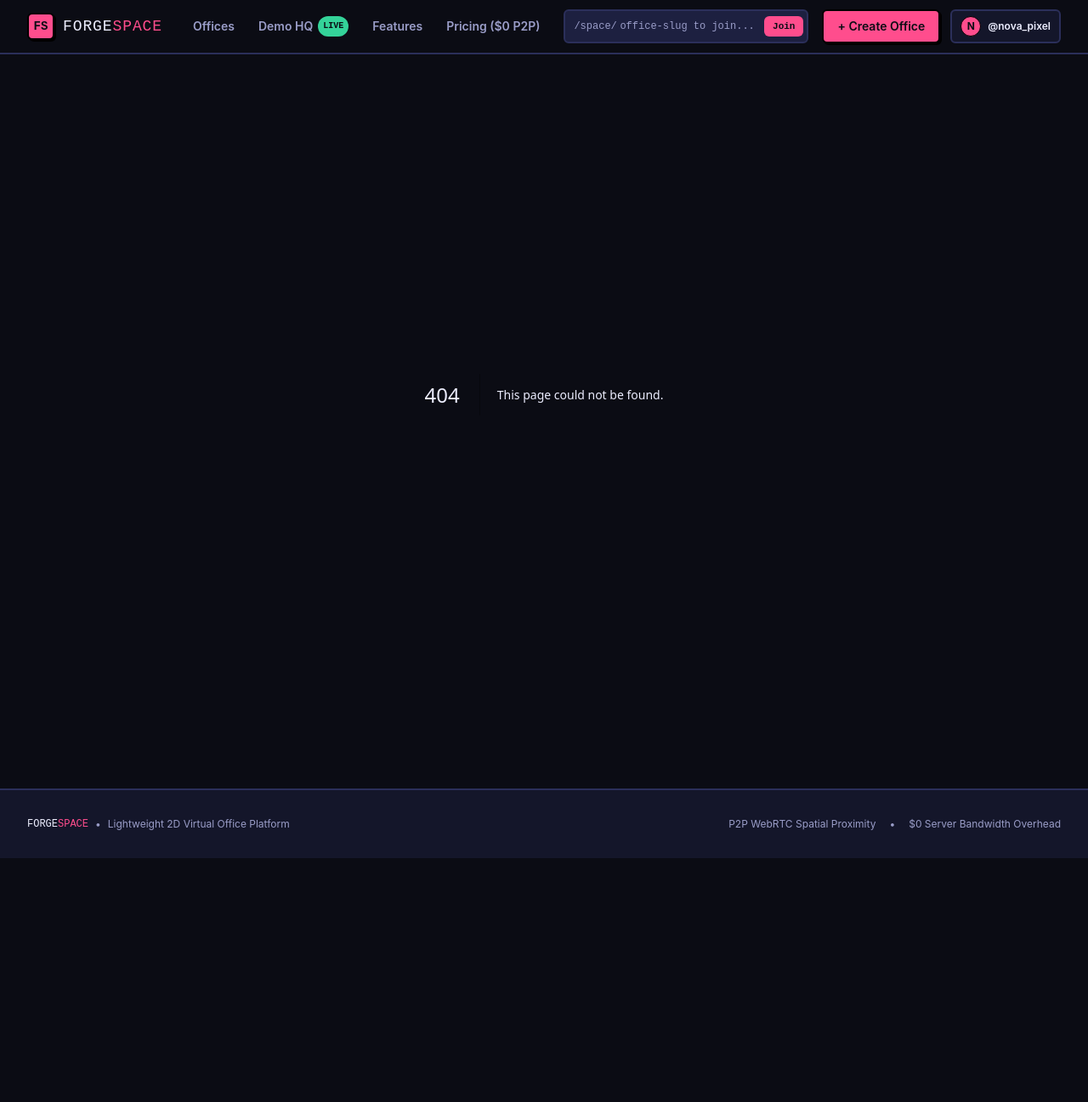
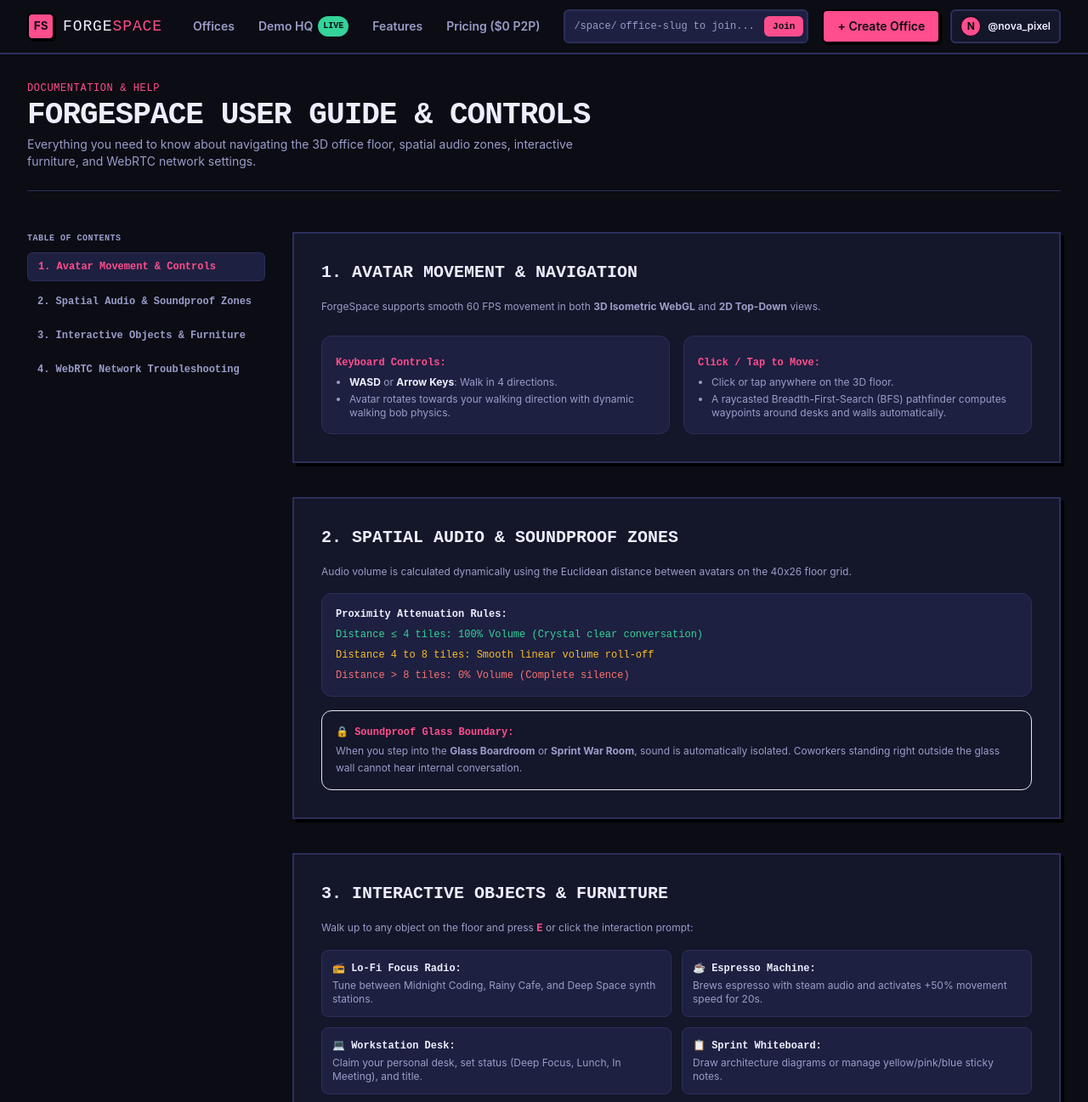
Before and after one commit to jerryboss322/arcade-forge, a Next.js app: page /docs in a window 1280 px wide. Before the commit this address had no page. Shown: the top 1297 px of the page at 85% size. Before the commit the page ends 1010 px from the top, so only its background shows below. Built offline with nearby package versions, Linux system fonts and the light colour scheme.

Commit message:
feat(docs): add comprehensive user guide, controls, and network troubleshooting documentation

```diff
--- /dev/null
+++ b/src/app/docs/page.tsx
@@ -0,0 +1,170 @@
+"use client";
+
+import React from "react";
+import Link from "next/link";
+
+export default function DocsPage() {
+  return (
+    <div className="py-8 px-4 md:px-8 max-w-[1280px] mx-auto space-y-12">
+      {/* Header */}
+      <div className="border-b border-border pb-6">
+        <div className="text-xs font-mono text-accent uppercase tracking-wider mb-1">
+          Documentation & Help
+        </div>
+        <h1 className="font-display text-2xl md:text-4xl font-extrabold text-text uppercase tracking-tight">
+          ForgeSpace User Guide & Controls
+        </h1>
+        <p className="text-xs md:text-sm text-text-muted mt-1 max-w-2xl">
+          Everything you need to know about navigating the 3D office floor, spatial audio zones, interactive furniture, and WebRTC network settings.
+        </p>
+      </div>
+
+      <div className="grid grid-cols-1 lg:grid-cols-4 gap-8">
+        {/* Navigation Sidebar */}
+        <div className="lg:col-span-1 space-y-2 text-xs font-display font-semibold">
+          <div className="text-[10px] font-mono text-text-muted uppercase tracking-wider mb-2">
+            Table of Contents
+          </div>
+          <a
+            href="#movement"
+            className="block px-3 py-2 rounded-control bg-surface-2 text-accent border border-border"
+          >
+            1. Avatar Movement & Controls
+          </a>
+          <a
+            href="#audio-zones"
+            className="block px-3 py-2 rounded-control text-text-muted hover:text-text hover:bg-surface transition-colors"
+          >
+            2. Spatial Audio & Soundproof Zones
+          </a>
+          <a
+            href="#interactive"
+            className="block px-3 py-2 rounded-control text-text-muted hover:text-text hover:bg-surface transition-colors"
+          >
+            3. Interactive Objects & Furniture
+          </a>
+          <a
+            href="#webrtc"
+            className="block px-3 py-2 rounded-control text-text-muted hover:text-text hover:bg-surface transition-colors"
+          >
+            4. WebRTC Network Troubleshooting
+          </a>
+        </div>
+
+        {/* Content Body */}
+        <div className="lg:col-span-3 space-y-10">
+          {/* Section 1: Movement */}
+          <section id="movement" className="p-6 md:p-8 rounded-container bg-surface border-2 border-border shadow-arcade space-y-4">
+            <h2 className="font-display text-xl font-bold text-text uppercase">
+              1. Avatar Movement & Navigation
+            </h2>
+            <p className="text-xs text-text-muted leading-relaxed font-sans">
+              ForgeSpace supports smooth 60 FPS movement in both <b>3D Isometric WebGL</b> and <b>2D Top-Down</b> views.
+            </p>
+
+            <div className="grid grid-cols-1 sm:grid-cols-2 gap-4 pt-2">
+              <div className="p-4 bg-surface-2 rounded-xl border border-border space-y-1.5">
+                <span className="font-display font-bold text-accent text-xs">
+                  Keyboard Controls:
+                </span>
+                <ul className="text-xs text-text-muted space-y-1 list-disc pl-4 font-sans">
+                  <li><b className="text-text">WASD</b> or <b className="text-text">Arrow Keys</b>: Walk in 4 directions.</li>
+                  <li>Avatar rotates towards your walking direction with dynamic walking bob physics.</li>
+                </ul>
+              </div>
+
+              <div className="p-4 bg-surface-2 rounded-xl border border-border space-y-1.5">
+                <span className="font-display font-bold text-accent text-xs">
+                  Click / Tap to Move:
+                </span>
+                <ul className="text-xs text-text-muted space-y-1 list-disc pl-4 font-sans">
+                  <li>Click or tap anywhere on the 3D floor.</li>
+                  <li>A raycasted Breadth-First-Search (BFS) pathfinder computes waypoints around desks and walls automatically.</li>
+                </ul>
+              </div>
+            </div>
+          </section>
+
+          {/* Section 2: Spatial Audio */}
+          <section id="audio-zones" className="p-6 md:p-8 rounded-container bg-surface border-2 border-border shadow-arcade space-y-4">
+            <h2 className="font-display text-xl font-bold text-text uppercase">
+              2. Spatial Audio & Soundproof Zones
+            </h2>
+            <p className="text-xs text-text-muted leading-relaxed font-sans">
+              Audio volume is calculated dynamically using the Euclidean distance between avatars on the 40x26 floor grid.
+            </p>
+
+            <div className="p-4 bg-surface-2 rounded-xl border border-border font-mono text-xs space-y-2">
+              <div className="text-text font-bold">Proximity Attenuation Rules:</div>
+              <div className="text-emerald-400">Distance &le; 4 tiles: 100% Volume (Crystal clear conversation)</div>
+              <div className="text-amber-400">Distance 4 to 8 tiles: Smooth linear volume roll-off</div>
+              <div className="text-red-400">Distance &gt; 8 tiles: 0% Volume (Complete silence)</div>
+            </div>
+
+            <div className="p-4 bg-accent/10 border border-accent/30 rounded-xl text-xs space-y-1">
+              <span className="font-display font-bold text-accent">🔒 Soundproof Glass Boundary:</span>
+              <p className="text-text-muted font-sans leading-relaxed">
+                When you step into the <b>Glass Boardroom</b> or <b>Sprint War Room</b>, sound is automatically isolated. Coworkers standing right outside the glass wall cannot hear internal conversation.
+              </p>
+            </div>
+          </section>
+
+          {/* Section 3: Interactive Furniture */}
+          <section id="interactive" className="p-6 md:p-8 rounded-container bg-surface border-2 border-border shadow-arcade space-y-4">
+            <h2 className="font-display text-xl font-bold text-text uppercase">
+              3. Interactive Objects & Furniture
+            </h2>
+            <p className="text-xs text-text-muted leading-relaxed font-sans">
+              Walk up to any object on the floor and press <b className="text-accent">E</b> or click the interaction prompt:
+            </p>
+
+            <div className="grid grid-cols-1 sm:grid-cols-2 gap-3 text-xs">
+              <div className="p-3 bg-surface-2 rounded-lg border border-border space-y-1">
+                <span className="font-display font-bold text-text">📻 Lo-Fi Focus Radio:</span>
+                <p className="text-text-muted font-sans">Tune between Midnight Coding, Rainy Cafe, and Deep Space synth stations.</p>
+              </div>
+              <div className="p-3 bg-surface-2 rounded-lg border border-border space-y-1">
+                <span className="font-display font-bold text-text">☕ Espresso Machine:</span>
+                <p className="text-text-muted font-sans">Brews espresso with steam audio and activates +50% movement speed for 20s.</p>
+              </div>
+              <div className="p-3 bg-surface-2 rounded-lg border border-border space-y-1">
+                <span className="font-display font-bold text-text">💻 Workstation Desk:</span>
+                <p className="text-text-muted font-sans">Claim your personal desk, set status (Deep Focus, Lunch, In Meeting), and title.</p>
+              </div>
+              <div className="p-3 bg-surface-2 rounded-lg border border-border space-y-1">
+                <span className="font-display font-bold text-text">📋 Sprint Whiteboard:</span>
+                <p className="text-text-muted font-sans">Draw architecture diagrams or manage yellow/pink/blue sticky notes.</p>
+              </div>
+            </div>
+          </section>
+
+          {/* Section 4: Network Troubleshooting */}
+          <section id="webrtc" className="p-6 md:p-8 rounded-container bg-surface border-2 border-border shadow-arcade space-y-4">
+            <h2 className="font-display text-xl font-bold text-text uppercase">
+              4. WebRTC Network Troubleshooting
+            </h2>
+            <p className="text-xs text-text-muted leading-relaxed font-sans">
+              ForgeSpace requires camera/microphone browser permissions and WebRTC UDP peer connections.
+            </p>
+
+            <ul className="text-xs text-text-muted space-y-2 list-disc pl-4 font-sans">
+              <li><b>Permissions:</b> If camera or microphone fails to start, click the lock icon in your browser URL bar and set Camera/Microphone to &quot;Allow&quot;.</li>
+              <li><b>Browser Support:</b> Chrome, Edge, Firefox, Brave, and Safari all support standard WebRTC and WebGL 3D acceleration natively.</li>
+              <li><b>Corporate VPNs:</b> If peer video does not connect, ensure your VPN does not block UDP ports or STUN traffic (stun:stun.l.google.com:19302).</li>
+            </ul>
+
+            <div className="pt-2">
+              <Link
+                href="/pulse"
+                className="inline-flex items-center gap-1.5 px-4 py-2 bg-accent text-bg font-display font-bold text-xs rounded-control hover:brightness-110"
+              >
+                <span>Check Live Network Telemetry</span>
+                <span>→</span>
+              </Link>
+            </div>
+          </section>
+        </div>
+      </div>
+    </div>
+  );
+}
```
